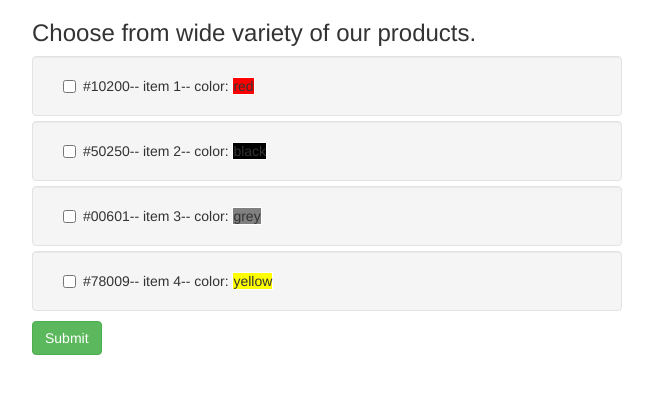
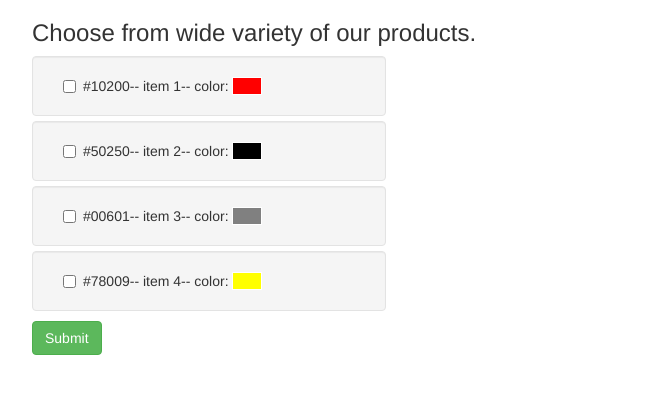
Before and after one commit to pluboj/react-form-store, a React (Create React App) app: page / in a window 1280 px wide. Shown: the top 394 px of the page, without its empty margins (68-721 px from the left). Built offline with nearby package versions, Linux system fonts and the light colour scheme.

Commit message:
Add test data

```diff
--- a/src/App.css
+++ b/src/App.css
@@ -28,7 +28,7 @@
 }
 
 label.well {
-  width: 50%;
+  width: 30%;
   padding-left: 50px !important;
 }
 
--- a/src/App.js
+++ b/src/App.js
@@ -44,7 +44,8 @@ class ProductList extends Component {
             #{item.id}
              -- {item.name}
              -- color: <div className="clr" clr={item.color}
-              style={{background: item.color}}>{item.color}</div>
+              style={{background: item.color, color: item.color}}>
+              XXX</div>
               </div>
           </label>
       </div>
```
